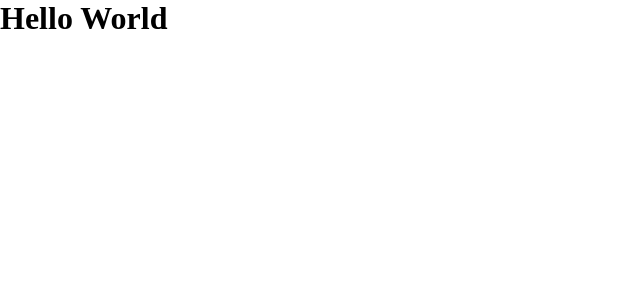
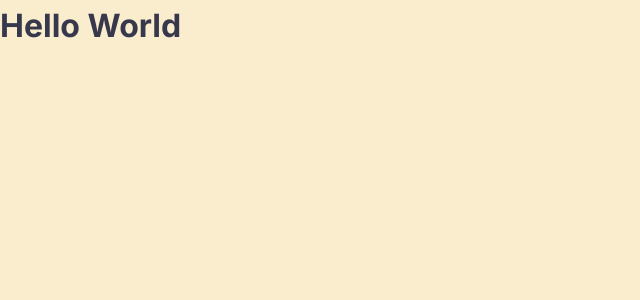
Before and after one commit to justinjones38/retro-game-forum, a React (Vite) app: page / in a window 1280 px wide. Shown: the top 300 px of the page, without its empty margins (0-640 px from the left). Built offline with nearby package versions, Linux system fonts and the light colour scheme.

Commit message:
added base styles and css variables

```diff
--- a/index.html
+++ b/index.html
@@ -5,6 +5,12 @@
     <link rel="icon" type="image/svg+xml" href="/favicon.svg" />
     <meta name="viewport" content="width=device-width, initial-scale=1.0" />
     <title>retro-game-forum</title>
+    <link rel="preconnect" href="https://fonts.googleapis.com" />
+    <link rel="preconnect" href="https://fonts.gstatic.com" crossorigin />
+    <link
+      href="https://fonts.googleapis.com/css2?family=Inter:ital,opsz,wght@0,14..32,100..900;1,14..32,100..900&display=swap"
+      rel="stylesheet"
+    />
   </head>
   <body>
     <div id="root"></div>
--- a/src/styles/reset.css
+++ b/src/styles/reset.css
@@ -3,3 +3,32 @@
   margin: 0;
   padding: 0;
 }
+
+body {
+  font-size: 1rem;
+  line-height: 1.6;
+  color: var(--text-color);
+  background-color: var(--bg-color);
+  font-family: "Inter", sans-serif;
+}
+
+ul {
+  list-style-type: none;
+}
+
+li {
+  padding-left: 0;
+}
+
+img {
+  max-width: 100%;
+}
+
+img, input {
+  display: block;
+}
+
+
+input, a {
+  font-family: inherit;
+}
--- a/src/styles/variables.css
+++ b/src/styles/variables.css
@@ -0,0 +1,9 @@
+:root {
+  /* Background Colors */
+  --bg-color: #faedcd;
+  --navbar-bg-color: #d4a373;
+
+  /* Text Colors */
+  --text-color: #38384D;
+
+}
```
